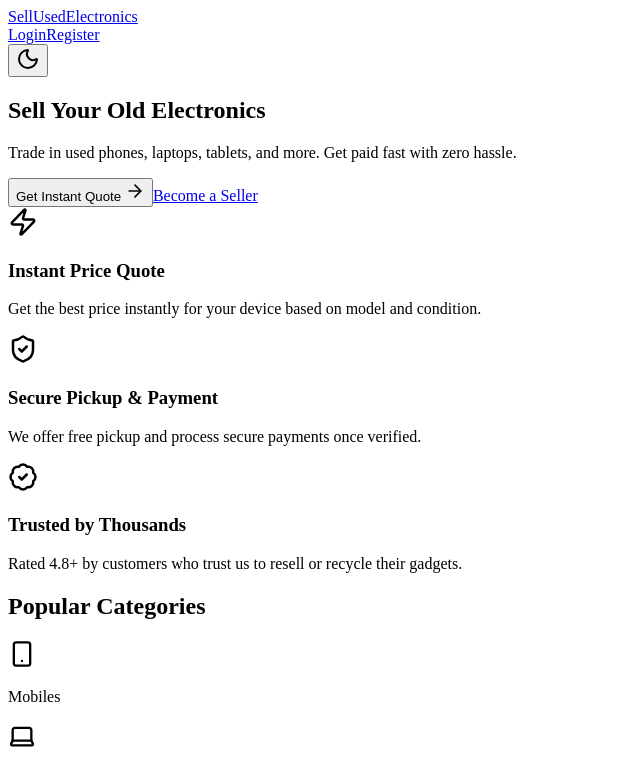
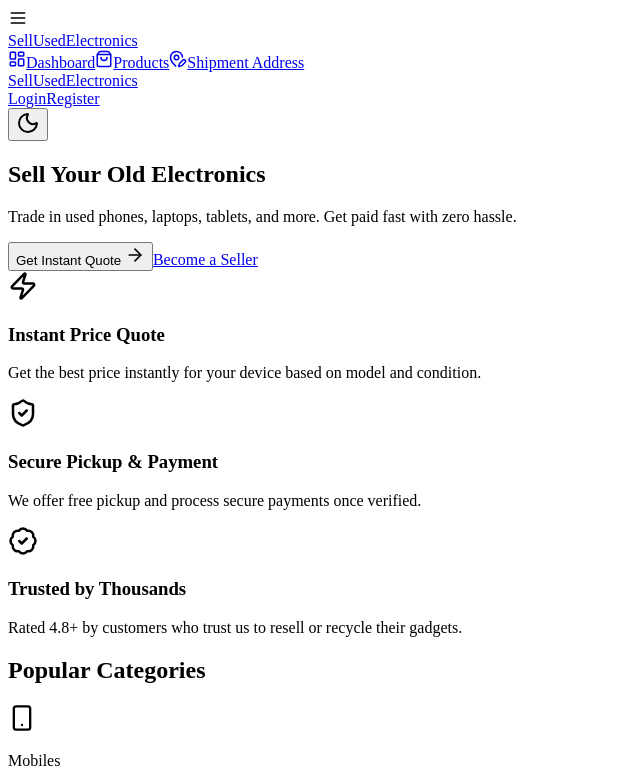
Before and after one commit to tajinderwepro/sell-used-electronics, a React (Create React App) app in the folder client/: page / in a window 1280 px wide. Shown: the top 771 px of the page, without its empty margins (0-640 px from the left). Built offline with nearby package versions, Linux system fonts and the light colour scheme.

Commit message:
#Team-009 | Updated User Navbar

```diff
--- a/client/src/layouts/GeneralLayout/Header.jsx
+++ b/client/src/layouts/GeneralLayout/Header.jsx
@@ -1,4 +1,4 @@
-import React, { useState } from 'react'
+import { useState } from 'react'
 import { FONT_SIZES, FONT_WEIGHTS } from '../../constants/theme'
 import ModeToggleButton from '../../components/common/ModeToggleButton'
 import { useColorClasses } from '../../theme/useColorClasses'
@@ -11,9 +11,12 @@ import {
   Settings,
   Sun,
   UserCircle,
+  ShoppingBag,
+  LocationEdit
 } from "lucide-react"
 import { PROJECT_NAME } from '../../constants'
 import { useMode } from '../../context/ModeContext'
+import SidebarNav from './SidebarNav'
 
 const DROPDOWN_MENU = [
   {
@@ -25,6 +28,16 @@ const DROPDOWN_MENU = [
     name: "Dashboard",
     href: "/dashboard",
     icon: LayoutDashboard,
+  },
+  {
+    name: "Products",
+    href: "/products",
+    icon: ShoppingBag,
+  },
+  {
+    name: "Shipment Address",
+    href: "/address",
+    icon: LocationEdit,
   },
   {
     name: "Settings",
@@ -61,10 +74,13 @@ function Header() {
 
   return (
     <header className={`fixed top-0 left-0 w-full border-b z-[3]  ${COLOR_CLASSES.borderGray200} shadow-sm ${COLOR_CLASSES.bgWhite}`}>
-      <div className="max-w-7xl mx-auto px-4 sm:px-6 lg:px-8 xl:px-2 py-4 flex justify-between items-center">
+      <div className="max-w-7xl mx-auto px-6 sm:px-6 lg:px-8 xl:px-2 py-4 flex justify-between items-center">
+        <div className="block sm:hidden">
+          <SidebarNav />
+        </div>
         <a
           href="/"
-          className={`${FONT_SIZES["2xl"]} ${FONT_WEIGHTS.bold} ${COLOR_CLASSES.primary}`}
+          className={`${FONT_SIZES["2xl"]} ${FONT_WEIGHTS.bold} ${COLOR_CLASSES.primary} hidden sm:block`}
         >
           {PROJECT_NAME}
         </a>
--- /dev/null
+++ b/client/src/layouts/GeneralLayout/SidebarNav.jsx
@@ -0,0 +1,100 @@
+import { useState, useEffect, useRef } from 'react';
+import { NavLink } from 'react-router-dom';
+import { LayoutDashboard, ShoppingBag, LocationEdit, Menu } from 'lucide-react';
+import { PROJECT_NAME } from '../../constants';
+import { FONT_SIZES, FONT_WEIGHTS } from '../../constants/theme';
+import { useColorClasses } from '../../theme/useColorClasses';
+
+const NAV_ITEMS = [
+  { name: 'Dashboard', path: '/dashboard', icon: <LayoutDashboard size={18} /> },
+  { name: 'Products', path: '/products', icon: <ShoppingBag size={18} /> },
+  { name: 'Shipment Address', path: '/address', icon: <LocationEdit size={18} /> },
+];
+
+const SidebarNav = () => {
+  const [isOpen, setIsOpen] = useState(false);
+  const sidebarRef = useRef(null);
+  const COLOR_CLASSES = useColorClasses()
+
+  // Close on outside click
+  useEffect(() => {
+    const handleClickOutside = (event) => {
+      if (
+        sidebarRef.current &&
+        !sidebarRef.current.contains(event.target) &&
+        window.innerWidth < 640
+      ) {
+        setIsOpen(false);
+      }
+    };
+
+    if (isOpen) {
+      document.addEventListener('mousedown', handleClickOutside);
+    } else {
+      document.removeEventListener('mousedown', handleClickOutside);
+    }
+
+    return () => {
+      document.removeEventListener('mousedown', handleClickOutside);
+    };
+  }, [isOpen]);
+
+  return (
+    <>
+      {/* Hamburger button for mobile — HIDDEN when sidebar open */}
+      {!isOpen && (
+        <div
+          className={`sm:hidden z-50 ${COLOR_CLASSES.bgWhite} ${COLOR_CLASSES.primary} rounded-md ${COLOR_CLASSES.shadowLg}`}
+          onClick={() => setIsOpen(true)}
+        >
+          <Menu size={20} />
+        </div>
+      )}
+
+      {/* Sidebar */}
+      <aside
+        ref={sidebarRef}
+        className={`fixed top-0 left-0 h-full w-64 ${COLOR_CLASSES.bgWhite} ${COLOR_CLASSES.primary} ${COLOR_CLASSES.shadowMd} z-40 transform transition-transform duration-300 ease-in-out
+        ${isOpen ? 'translate-x-0' : '-translate-x-full'}
+        sm:translate-x-0 sm:static sm:flex`}
+        onClick={(e) => {
+          // If clicked directly on empty sidebar area, close it (mobile only)
+          if (e.target === e.currentTarget && window.innerWidth < 640) {
+            setIsOpen(false);
+          }
+        }}
+      >
+        {/* Logo */}
+        <div className={`py-4 flex items-center justify-center border-b ${COLOR_CLASSES.borderGray200}`}>
+          <a
+            href="/"
+            className={`${FONT_SIZES["2xl"]} ${FONT_WEIGHTS.bold} ${COLOR_CLASSES.primary}`}
+          >
+            {PROJECT_NAME}
+          </a>
+        </div>
+
+        {/* Navigation */}
+        <nav className="flex-1 px-4 py-6 space-y-2">
+          {NAV_ITEMS.map((item) => (
+            <NavLink
+              key={item.name}
+              to={item.path}
+              className={({ isActive }) =>
+                `flex items-center gap-3 px-4 py-2 rounded-md ${COLOR_CLASSES.textPrimary} font-medium transition-all duration-200 ${
+                  isActive ? COLOR_CLASSES.primaryLightBg : COLOR_CLASSES.primaryBgHover
+                }`
+              }
+              onClick={() => setIsOpen(false)} // Close on nav click (mobile only)
+            >
+              {item.icon}
+              {item.name}
+            </NavLink>
+          ))}
+        </nav>
+      </aside>
+    </>
+  );
+};
+
+export default SidebarNav;
--- a/client/src/layouts/GeneralLayout/UserNavbar.jsx
+++ b/client/src/layouts/GeneralLayout/UserNavbar.jsx
@@ -1,5 +1,5 @@
 import { NavLink } from 'react-router-dom';
-import { LayoutDashboard, ShoppingBag, Settings, Settings2 } from 'lucide-react';
+import { LayoutDashboard, ShoppingBag, LocationEdit } from 'lucide-react';
 import { useColorClasses } from '../../theme/useColorClasses';
 
 const navLinks = [
@@ -16,7 +16,7 @@ const navLinks = [
   {
     name: 'Shipment Address',
     to: '/address',
-    icon: ShoppingBag,
+    icon: LocationEdit,
   },
 ];
 
--- a/client/src/layouts/GeneralLayout/index.jsx
+++ b/client/src/layouts/GeneralLayout/index.jsx
@@ -20,7 +20,11 @@ const GeneralLayout = ({ children }) => {
       <div
         className={`max-w-7xl mx-auto w-full pt-[72px]`}
       >
-        {user && isAuthenticated && paths.includes(location.pathname) &&  <UserNavbar />}
+        {user && isAuthenticated && paths.includes(location.pathname) && (
+          <div className="hidden sm:block">
+            <UserNavbar />
+          </div>
+        )}
         <div className="min-h-screen my-3 max-w-7xl mx-auto px-4 sm:px-6 lg:px-8 xl:px-2">
             {children}
         </div>
```
